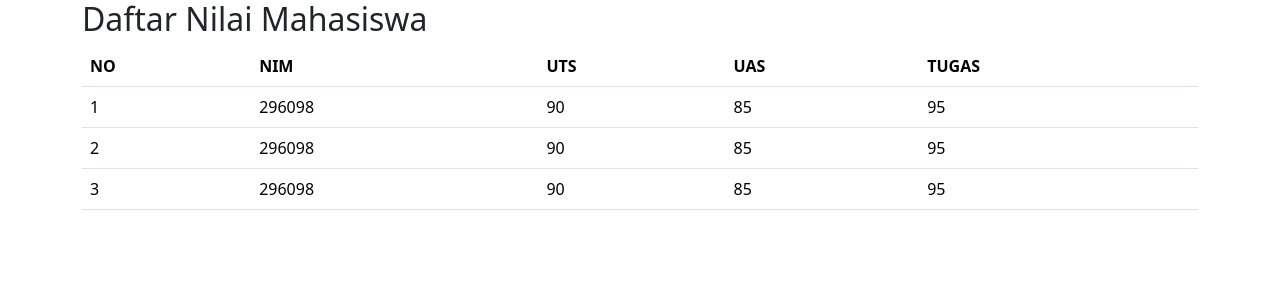
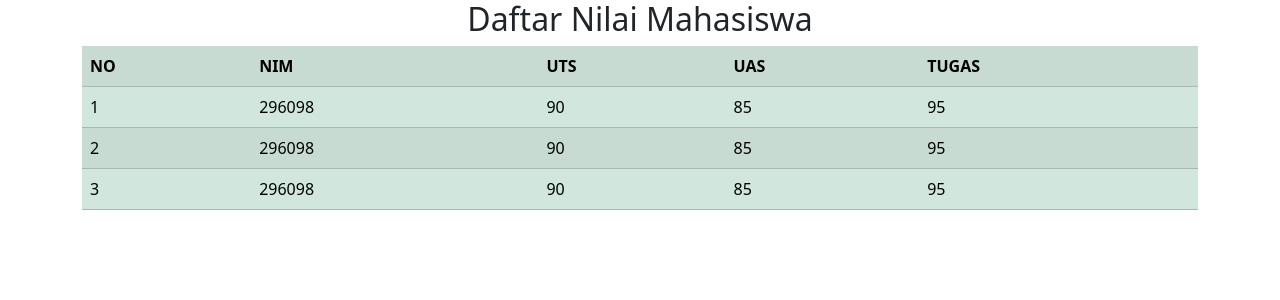
Before and after one commit to uyun0133/pemweb2, a PHP site: page /tugas.php in a window 1280 px wide. Shown: the top 300 px of the page. Run offline with PHP 8.4, Linux system fonts and the light colour scheme.

Commit message:
Tugas Praktikum 01

```diff
--- a/tugas.php
+++ b/tugas.php
@@ -35,8 +35,8 @@ $ar_nilai = [$mahasiswa1, $mahasiswa2, $mahasiswa3];
 </head>
 <body>
     <div class="container">
-        <h2>Daftar Nilai Mahasiswa</h2>
-        <table class="table table-stripped">
+        <h2 style="text-align: center;">Daftar Nilai Mahasiswa</h2>
+        <table class="table table-success table-striped">
             <tr>
                 <th>NO</th>
                 <th>NIM</th>
```
